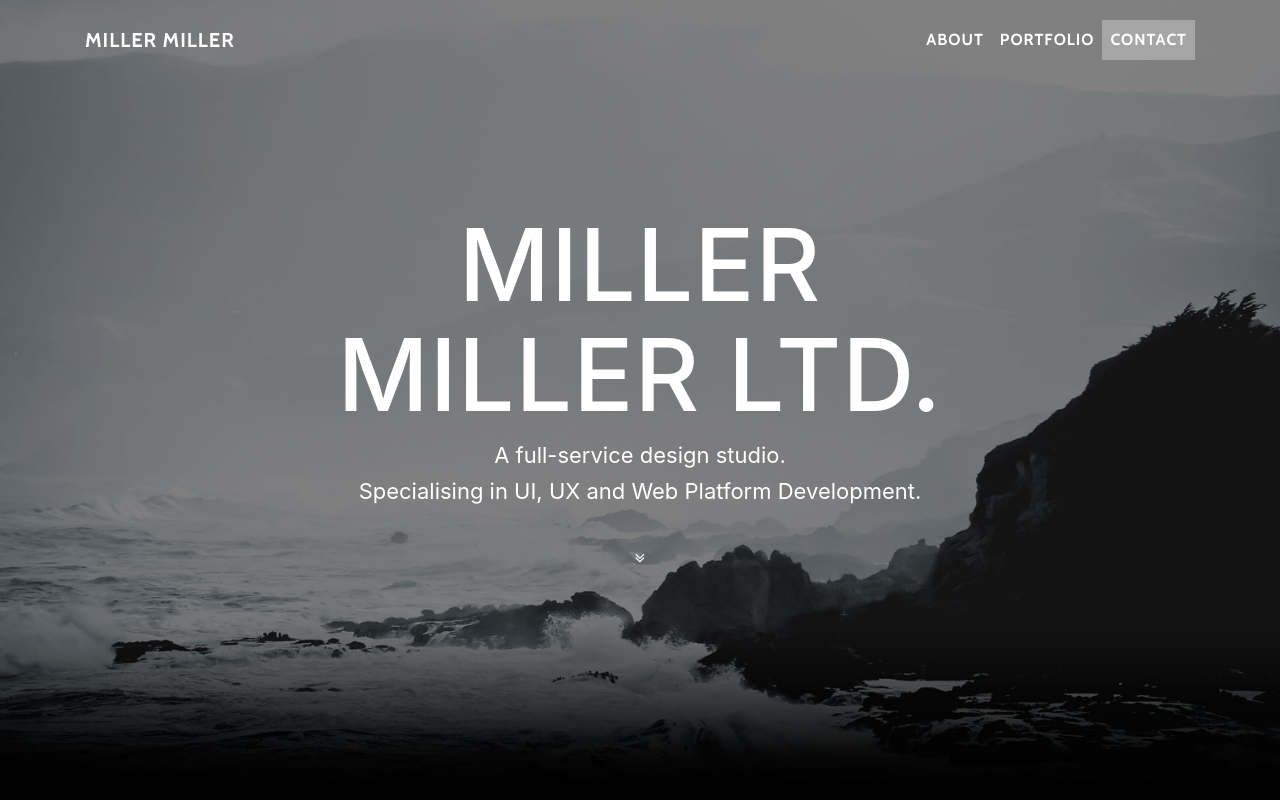
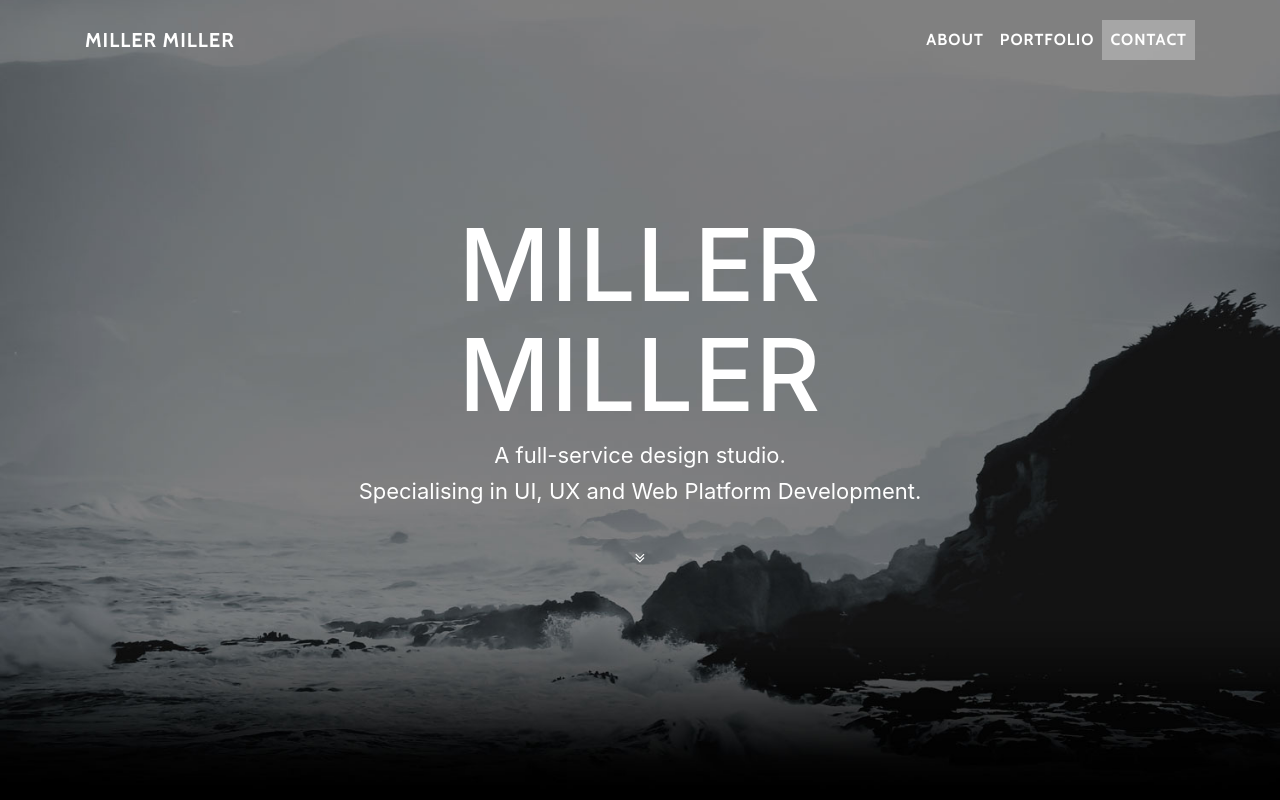
Before and after one commit to Hawk94/Hawk94.github.io, a website with bundled scripts: page index.html in a window 1280 px wide. Shown: the top 800 px of the page. Built offline with nearby package versions, Linux system fonts and the light colour scheme.

Commit message:
Changing name

```diff
--- a/index.html
+++ b/index.html
@@ -67,7 +67,7 @@
             <div class="container">
                 <div class="row">
                     <div class="col-md-8 offset-md-2">
-                        <h1 class="brand-heading">Miller Miller Ltd.</h1>
+                        <h1 class="brand-heading">Miller Miller</h1>
                         <p class="intro-text">A full-service design studio.
                             <br>Specialising in UI, UX and Web Platform Development.</p>
                         <a href="#about" class="btn btn-circle page-scroll">
```
